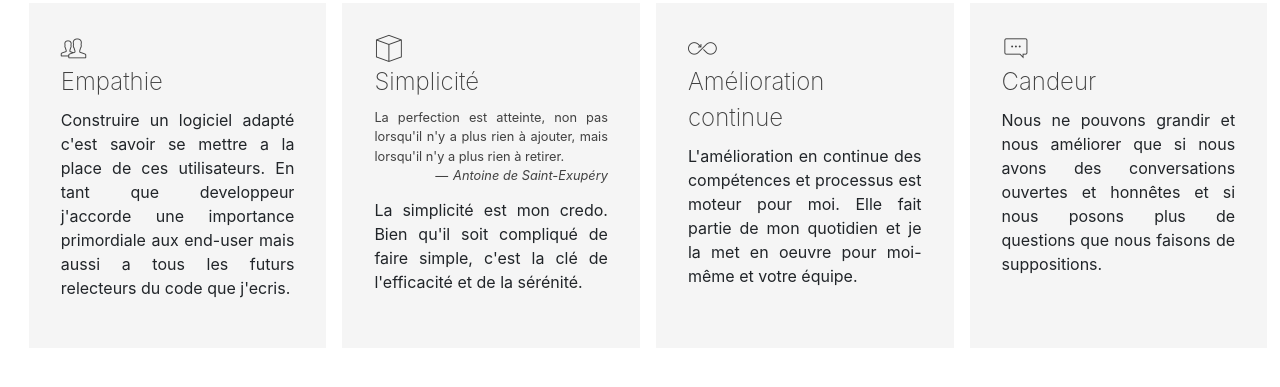
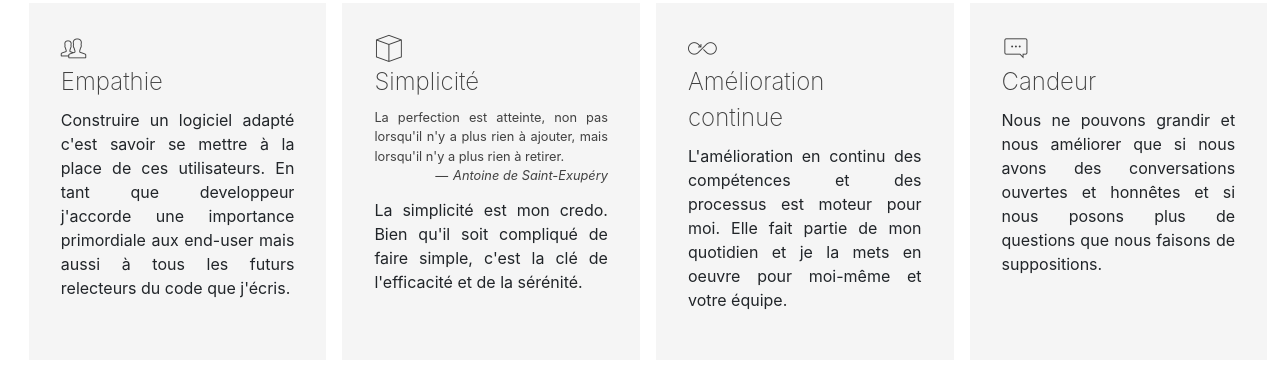
Before and after one commit to cpuy/cpuy.github.io, a plain HTML site: page index.html in a window 1280 px wide. Shown: the part 520-907 px from the top of the page. Drawn offline with Linux system fonts and the light colour scheme.

Commit message:
fix: spelling

```diff
--- a/index.html
+++ b/index.html
@@ -78,10 +78,10 @@
             <span class="CardTitle--icon pe-7s-users"></span> Empathie
           </h4>
           <p>
-            Construire un logiciel adapté c'est savoir se mettre a la place de
+            Construire un logiciel adapté c'est savoir se mettre à la place de
             ces utilisateurs. En tant que developpeur j'accorde une importance
-            primordiale aux end-user mais aussi a tous les futurs relecteurs du
-            code que j'ecris.
+            primordiale aux end-user mais aussi à tous les futurs relecteurs du
+            code que j'écris.
           </p>
         </div>
 
@@ -109,9 +109,9 @@
             continue
           </h4>
           <p>
-            L'amélioration en continue des compétences et processus est moteur
-            pour moi. Elle fait partie de mon quotidien et je la met en oeuvre
-            pour moi-même et votre équipe.
+            L'amélioration en continu des compétences et des processus est
+            moteur pour moi. Elle fait partie de mon quotidien et je la mets en
+            oeuvre pour moi-même et votre équipe.
           </p>
         </div>
 
@@ -166,7 +166,7 @@
             <dt>Bonita Portal</dt>
             <dd>
               Portail d'administration de Bonita BPM. <br />
-              Développement et maintenance des parties backend et frontend du
+              Développement et maintenance des parties back-end et front-end du
               portail web.
               <ul class="Environment">
                 <li>AngularJS</li>
```
